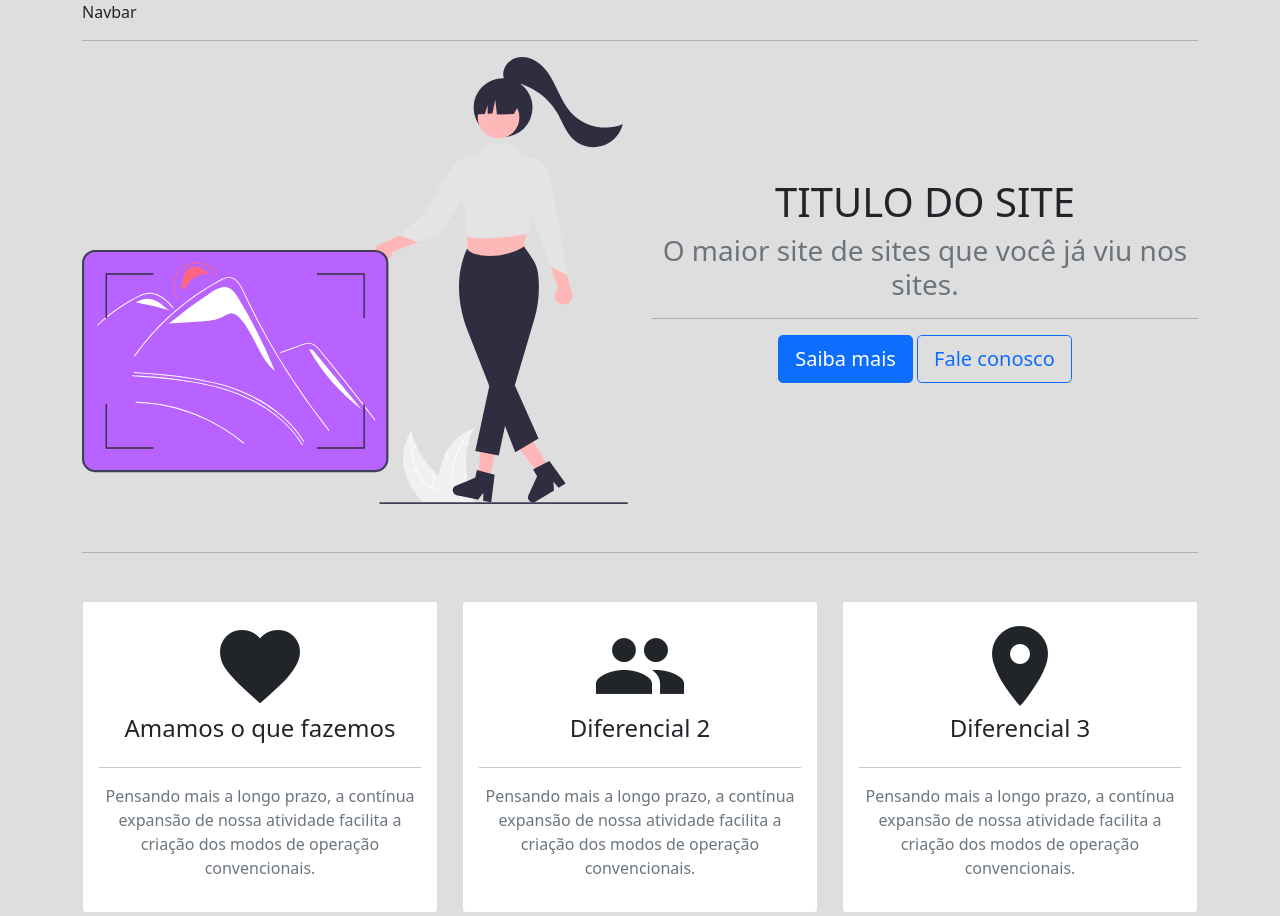
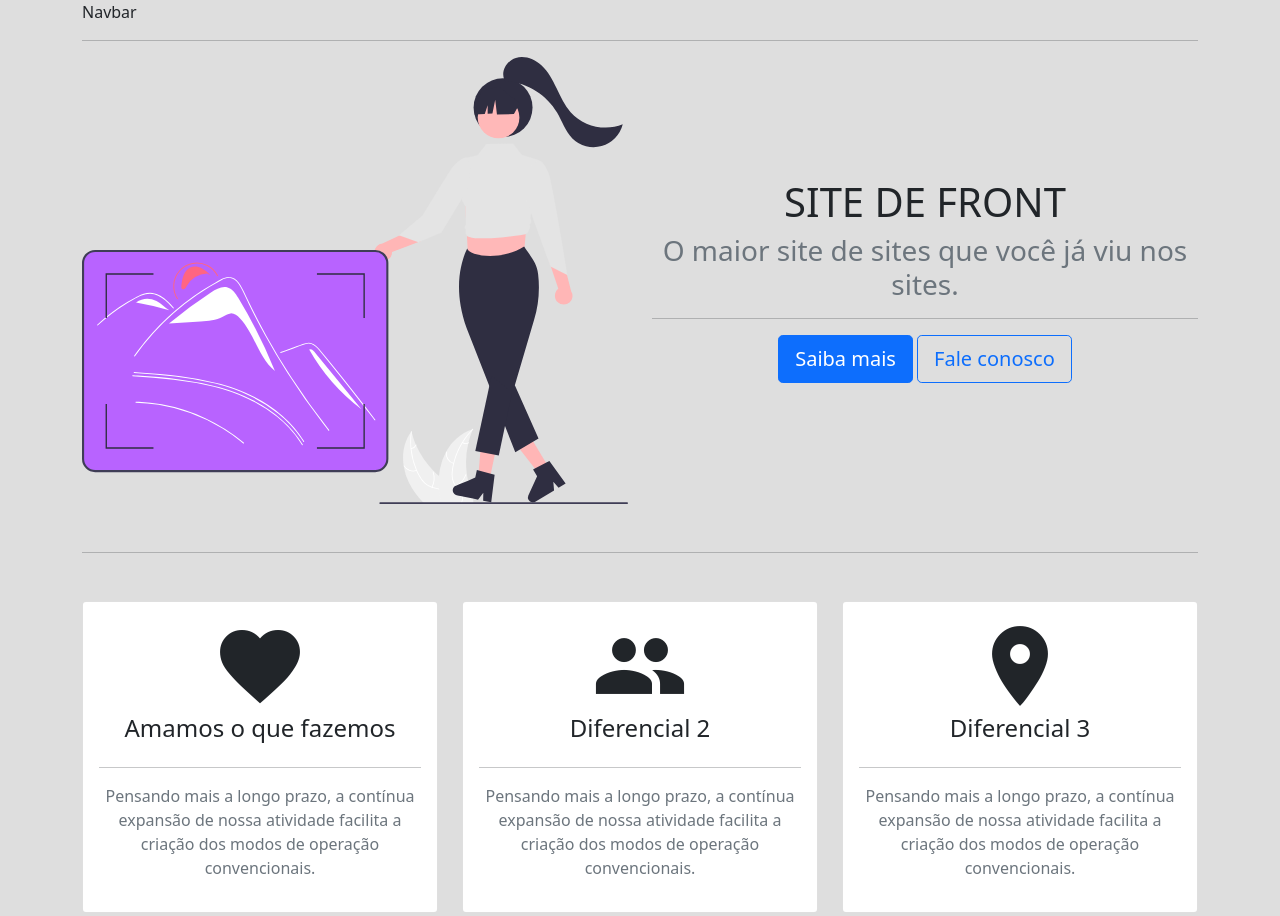
Before and after one commit to iwtrainingbr/site-front-11, a plain HTML site: page index.html in a window 1280 px wide. Shown: the top 916 px of the page. Drawn offline with nearby package versions, Linux system fonts and the light colour scheme.

Commit message:
titulo-inicial

```diff
--- a/index.html
+++ b/index.html
@@ -22,7 +22,7 @@
       </div>
 
       <div class="col text-center">
-        <h1>TITULO DO SITE</h1>
+        <h1>SITE DE FRONT</h1>
         <h3 class="text-muted">O maior site de sites que você já viu nos sites.</h3>
 
         <hr>
```
